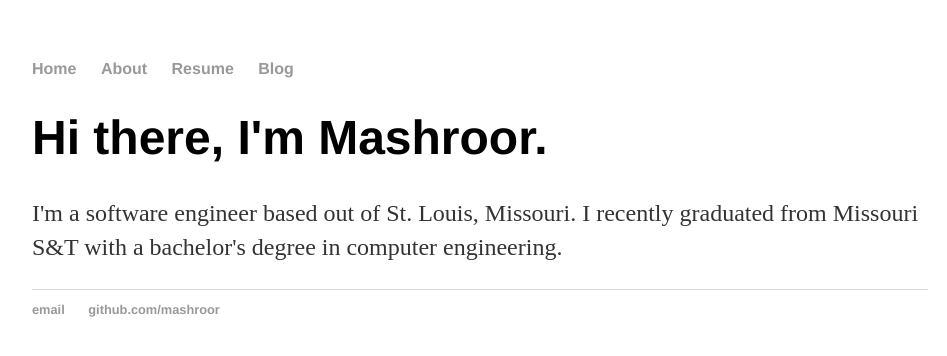
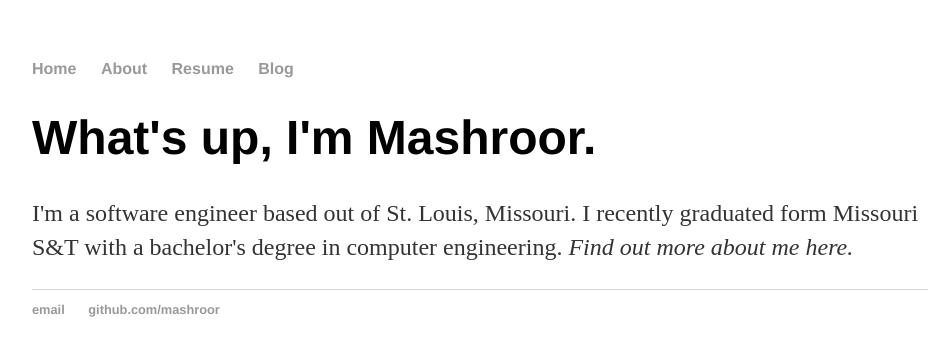
Before and after one commit to Mashroor/Mashroor.github.io, a Jekyll site: the page built from index.html, in a window 1280 px wide. Shown: the top 356 px of the page, without its empty margins (160-1107 px from the left). Built offline with Jekyll 4.4.1, drawn with Linux system fonts in a browser that asks for light colours.

Commit message:
Update index.html

```diff
--- a/index.html
+++ b/index.html
@@ -1,31 +1,13 @@
-<!DOCTYPE html>
-<html>
-  <head>
-    <title> Mashroor Rashid, Software ENgineer</title>
-    <!-- Link to main stylesheet -->
-    <link rel="stylesheet" type="text/css" href="/css/main.css">
-  </head>
-  <body>
-    <nav>
-    <ul>
-      <li><a href="/">Home</a></li>
-      <li><a href="/about">About</a></li>
-      <li><a href="/resume">Resume</a></li>
-      <li><a href="/blog">Blog</a></li>
-    </ul>
-    </nav>
-    <div class="container">
-    <div class="blurb">
-      <h1> Hi there, I'm Mashroor.</h1>
-        <p> I'm a software engineer based out of St. Louis, Missouri. I recently graduated from Missouri S&T with a bachelor's degree in computer engineering.</p>
-    </div><!-- /.blurb -->
-    </div><!-- /.container -->
-    <footer>
-    <ul>
-      <li><a href="mailto:mrmk8@umsystem.edu">email</a>
-      </li>
-      <li><a href="https://github.com/mashroor">github.com/mashroor</a></li>
-    </ul>
-    </footer>
-  </body>
-</html>
+---
+layout: default
+title: Mashroor Rashid, Software Engineer
+---
+<div class="intro">
+  <h1> What's up, I'm Mashroor.</h1>
+  <p> I'm a software engineer based out of St. Louis, Missouri.
+      I recently graduated form Missouri S&T with a bachelor's degree in computer engineering.
+      <em>Find out more about me here.</em>
+      <a href="/about">
+      </a>
+  </p>
+</div><!-- /.intro -->
```
